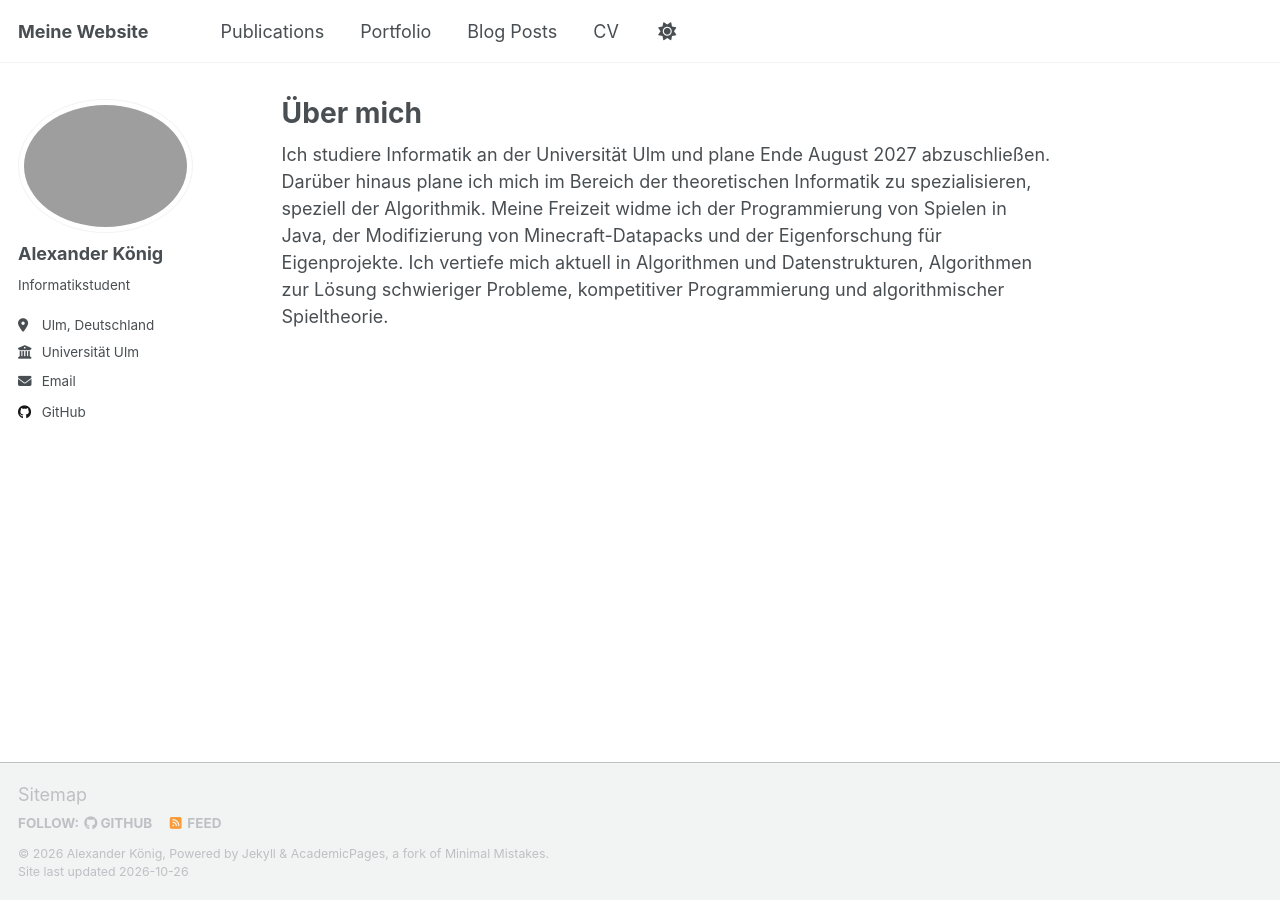
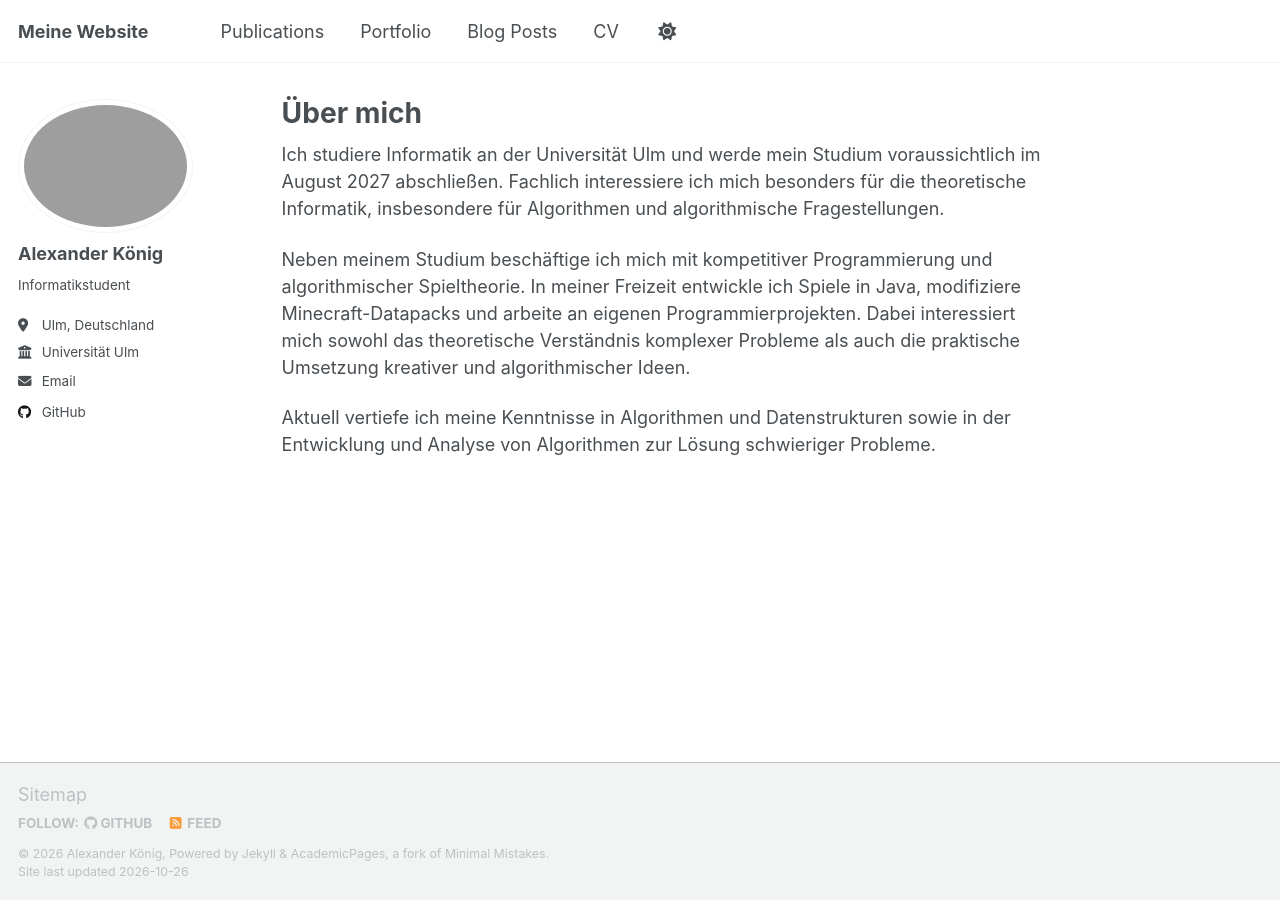
Before and after one commit to StoicAlexreal/stoicalexreal.github.io, a Jekyll site: the page built from _pages/about.md, in a window 1280 px wide. Built offline with Jekyll 4.4.1, drawn with Linux system fonts in a browser that asks for light colours; a script that is not in the unit is left out.

Commit message:
Revise about page content for clarity and detail
Updated personal information and interests in about page.

```diff
--- a/_pages/about.md
+++ b/_pages/about.md
@@ -7,4 +7,8 @@ redirect_from:
   - /about.html
 ---
 
-Ich studiere Informatik an der Universität Ulm und plane Ende August 2027 abzuschließen. Darüber hinaus plane ich mich im Bereich der theoretischen Informatik zu spezialisieren, speziell der Algorithmik. Meine Freizeit widme ich der Programmierung von Spielen in Java, der Modifizierung von Minecraft-Datapacks und der Eigenforschung für Eigenprojekte. Ich vertiefe mich aktuell in Algorithmen und Datenstrukturen, Algorithmen zur Lösung schwieriger Probleme, kompetitiver Programmierung und algorithmischer Spieltheorie.
+Ich studiere Informatik an der Universität Ulm und werde mein Studium voraussichtlich im August 2027 abschließen. Fachlich interessiere ich mich besonders für die theoretische Informatik, insbesondere für Algorithmen und algorithmische Fragestellungen.
+
+Neben meinem Studium beschäftige ich mich mit kompetitiver Programmierung und algorithmischer Spieltheorie. In meiner Freizeit entwickle ich Spiele in Java, modifiziere Minecraft-Datapacks und arbeite an eigenen Programmierprojekten. Dabei interessiert mich sowohl das theoretische Verständnis komplexer Probleme als auch die praktische Umsetzung kreativer und algorithmischer Ideen.
+
+Aktuell vertiefe ich meine Kenntnisse in Algorithmen und Datenstrukturen sowie in der Entwicklung und Analyse von Algorithmen zur Lösung schwieriger Probleme.
```
